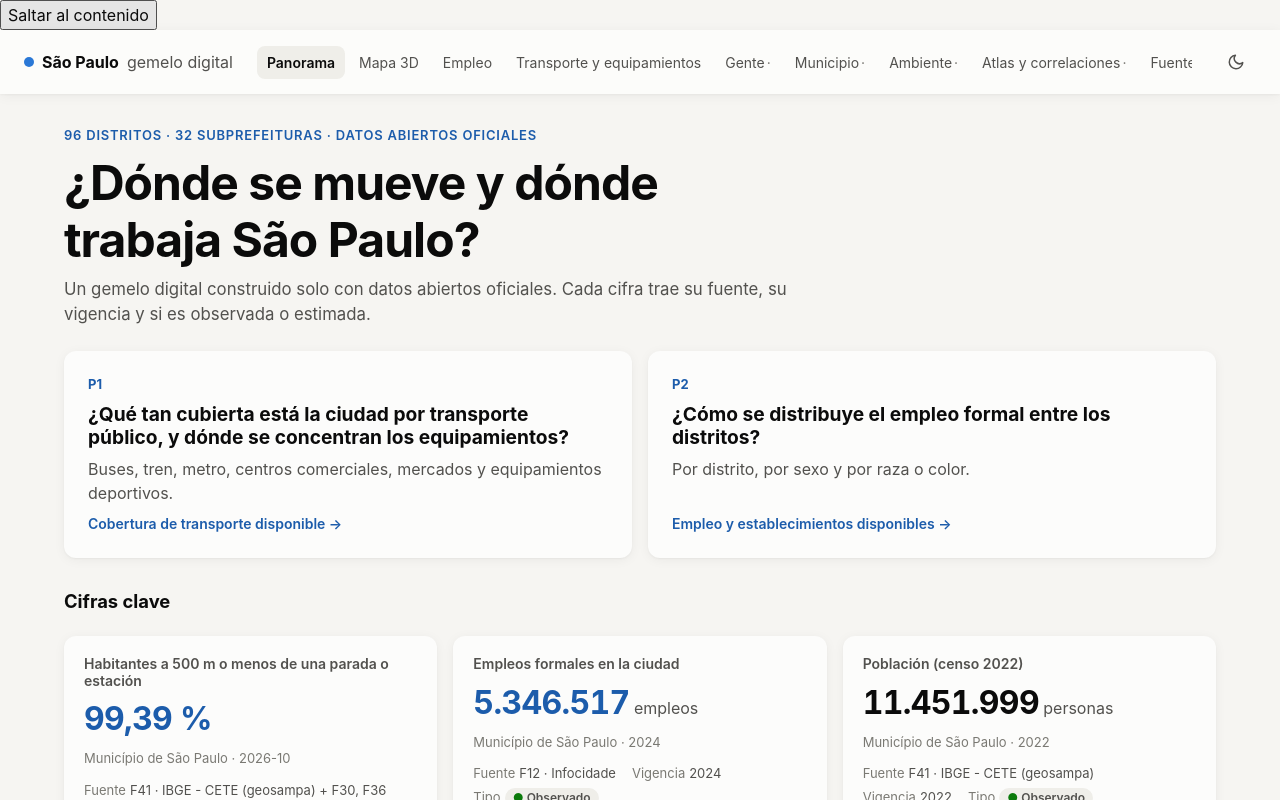
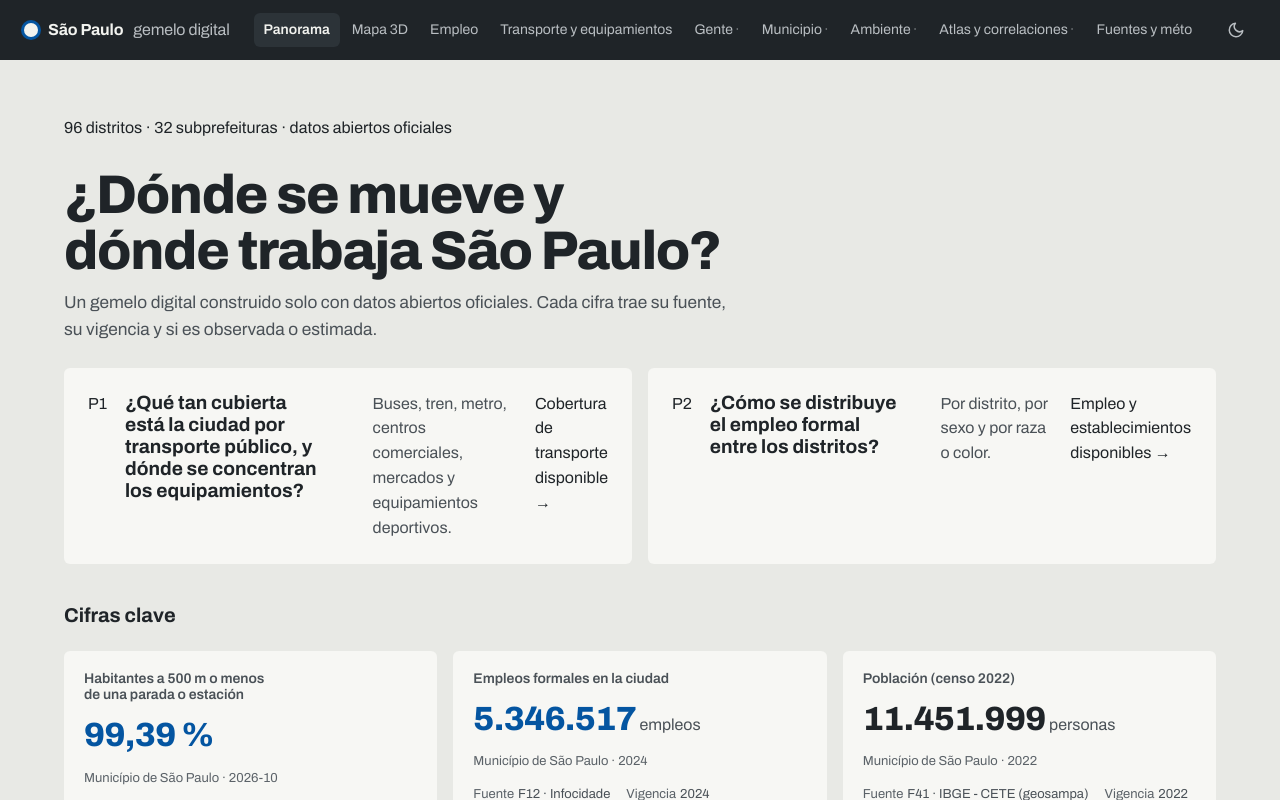
Before and after one commit to sherrerah3/SaoPauloGemeloDigital, a React (Vite) app: page / in a window 1280 px wide. Shown: the top 800 px of the page. Built offline with nearby package versions, Linux system fonts and the light colour scheme.

Commit message:
Sistema visual de señalización del Metrô: tipografía Archivo, paleta concreto y asfalto, recuadros planos

```diff
--- a/package.json
+++ b/package.json
@@ -14,6 +14,7 @@
     "formato": "biome check --write . && .venv/bin/ruff check --fix ingesta && .venv/bin/ruff format ingesta"
   },
   "dependencies": {
+    "@fontsource-variable/archivo": "5.3.0",
     "maplibre-gl": "^6.15.0",
     "react": "^19.3.1",
     "react-dom": "^19.3.1",
--- a/src/estilos.css
+++ b/src/estilos.css
@@ -1,46 +1,64 @@
+/*
+ * Sistema visual: la señalización del Metrô de São Paulo.
+ * - Fondo «concreto», recuadros planos (sin bordes ni sombras) y texto «asfalto».
+ * - La cabecera es una banda oscura de señalización, igual en los dos temas.
+ * - Color con significado: azul de la línea 1 como acento (P1) y amarillo de la línea 4 solo para P2.
+ * - Una familia, Archivo: ancha en títulos y condensada en rótulos, como la señalética.
+ */
+
 :root {
   color-scheme: light;
-  --fondo: #f6f5f2;
-  --superficie: #fcfcfb;
-  --superficie-2: #efeee9;
-  --borde: #dedcd5;
-  --grilla: #e6e4de;
-  --texto: #0b0b0b;
-  --texto-2: #52514e;
-  --texto-tenue: #7a7973;
-  --acento: #1c5cab;
+  --fondo: #e8e9e5;
+  --superficie: #f7f7f4;
+  --superficie-2: #dee0db;
+  --borde: #c9ccc6;
+  --grilla: #d7d9d3;
+  --texto: #1f2428;
+  --texto-2: #4a5157;
+  --texto-tenue: #5b6268;
+  --acento: #0455a1;
   --serie-1: #2a78d6;
-  --aviso-fondo: #fff4dc;
-  --aviso-borde: #eda100;
-  --aviso-texto: #5c4300;
+  --aviso-fondo: #fbefc9;
+  --aviso-borde: #c98a00;
+  --aviso-texto: #4f3a00;
   --bien: #0b7a0b;
-  --radio: 12px;
-  --sombra: 0 1px 2px rgb(0 0 0 / 0.04), 0 2px 12px rgb(0 0 0 / 0.05);
-  --sombra-flotante: 0 8px 24px rgb(0 0 0 / 0.14);
-  --fuente: "Inter", system-ui, -apple-system, "Segoe UI", Roboto, sans-serif;
+
+  /* Fijos en los dos temas: la banda de señalización y los colores oficiales de línea. */
+  --senal: #1f2428;
+  --senal-2: #2c3338;
+  --senal-texto: #f2f3ef;
+  --senal-texto-2: #b9bec2;
+  --linea-1: #0455a1;
+  --linea-4: #fed304;
+
+  --radio: 6px;
+  --sombra-flotante: 0 8px 24px rgb(20 24 28 / 0.18);
+  --fuente: "Archivo Variable", "Archivo", system-ui, sans-serif;
 }
 
 /* El tema lo fija index.html en <html data-tema> antes de pintar; src/tema.ts lo mantiene. */
 :root[data-tema="oscuro"] {
   color-scheme: dark;
-  --fondo: #121211;
-  --superficie: #1c1c1a;
-  --superficie-2: #272725;
-  --borde: #3a3a35;
-  --grilla: #2c2c29;
-  --texto: #f0efec;
-  --texto-2: #c3c2b7;
-  --texto-tenue: #93928a;
-  --acento: #86b6ef;
+  --fondo: #15181b;
+  --superficie: #1f2327;
+  --superficie-2: #2a2f34;
+  --borde: #3b4148;
+  --grilla: #2e3338;
+  --texto: #e8e9e5;
+  --texto-2: #b9bec2;
+  --texto-tenue: #949aa0;
+  --acento: #7db3ee;
   --serie-1: #3987e5;
-  --aviso-fondo: #2e2610;
+  --aviso-fondo: #2e2810;
   --aviso-borde: #c98500;
   --aviso-texto: #f3d999;
   --bien: #4cc24c;
-  --sombra: 0 1px 2px rgb(0 0 0 / 0.4), 0 4px 16px rgb(0 0 0 / 0.25);
+  --senal: #0e1012;
+  --senal-2: #1f2327;
   --sombra-flotante: 0 8px 24px rgb(0 0 0 / 0.5);
 }
 
+/* --- Base --- */
 * {
   box-sizing: border-box;
 }
@@ -53,16 +71,25 @@ body {
   color: var(--texto);
   font-family: var(--fuente);
   font-size: 16px;
-  line-height: 1.5;
+  line-height: 1.55;
+  font-stretch: 100%;
 }
 a {
   color: var(--acento);
 }
+a,
+button {
+  touch-action: manipulation;
+}
 h1,
 h2,
 h3 {
-  line-height: 1.2;
   margin: 0;
+  line-height: 1.15;
+  text-wrap: balance;
+}
+p {
+  text-wrap: pretty;
 }
 button,
 select,
@@ -70,8 +97,33 @@ input {
   font: inherit;
   color: inherit;
 }
+:focus-visible {
+  outline: 2px solid var(--acento);
+  outline-offset: 2px;
+}
 
-/* --- Cabecera --- */
+.saltar {
+  position: absolute;
+  top: 8px;
+  left: 8px;
+  z-index: 30;
+  padding: 8px 14px;
+  border-radius: var(--radio);
+  border: 0;
+  background: var(--superficie);
+  color: var(--texto);
+  font-weight: 600;
+  cursor: pointer;
+  transform: translateY(-200%);
+}
+.saltar:focus-visible {
+  transform: none;
+}
+.contenido:focus {
+  outline: none; /* recibe el foco solo desde el enlace «Saltar al contenido» */
+}
+
+/* --- Cabecera: banda de señalización --- */
 .cabecera {
   position: sticky;
   top: 0;
@@ -79,73 +131,88 @@ input {
   display: flex;
   align-items: center;
   gap: 24px;
-  padding: 12px 24px;
-  background: color-mix(in srgb, var(--superficie) 92%, transparent);
-  backdrop-filter: blur(8px);
-  box-shadow: var(--sombra);
+  padding: 10px 24px;
+  background: var(--senal);
+  color: var(--senal-texto);
+  --acento: #7db3ee; /* foco visible sobre la banda oscura */
 }
 .marca {
   display: flex;
   align-items: center;
-  gap: 8px;
+  gap: 10px;
   font-weight: 700;
-  color: var(--texto);
+  font-stretch: 112%;
+  letter-spacing: -0.01em;
+  color: var(--senal-texto);
   text-decoration: none;
   white-space: nowrap;
 }
+/* El punto de la marca es una estación: círculo blanco con anillo de la línea 1. */
 .marca-punto {
-  width: 10px;
-  height: 10px;
+  width: 14px;
+  height: 14px;
   border-radius: 50%;
-  background: var(--serie-1);
+  background: var(--senal-texto);
+  box-shadow: 0 0 0 3px var(--linea-1);
 }
 .marca-sub {
   font-weight: 400;
-  color: var(--texto-2);
+  font-stretch: 100%;
+  color: var(--senal-texto-2);
 }
 .nav {
   display: flex;
-  gap: 4px;
+  gap: 2px;
   overflow-x: auto;
   scrollbar-width: none;
 }
-.boton-tema {
+.nav a {
+  padding: 6px 10px;
+  border-radius: var(--radio);
+  color: var(--senal-texto-2);
+  text-decoration: none;
+  font-size: 14px;
+  font-stretch: 92%;
+  white-space: nowrap;
+}
+.nav a:hover {
+  background: var(--senal-2);
+  color: var(--senal-texto);
+}
+/* La barra tiene desplazamiento horizontal y recortaría el contorno de foco: va hacia dentro. */
+.nav a:focus-visible {
+  outline-offset: -2px;
+}
+.nav a.activa {
+  background: var(--senal-2);
+  color: var(--senal-texto);
+  font-weight: 600;
+}
+.nav-pendiente {
+  margin-left: 2px;
+  opacity: 0.6;
+}
+.boton-tema,
+.boton-menu {
   display: grid;
   place-items: center;
   flex: none;
   width: 40px;
   height: 40px;
-  margin-left: auto;
+  padding: 0;
   border: 0;
-  border-radius: 8px;
+  border-radius: var(--radio);
   background: transparent;
-  color: var(--texto-2);
+  color: var(--senal-texto-2);
   cursor: pointer;
 }
-.boton-tema:hover {
-  background: var(--superficie-2);
-  color: var(--texto);
+.boton-tema {
+  margin-left: auto;
 }
-.nav a {
-  padding: 6px 10px;
-  border-radius: 8px;
-  color: var(--texto-2);
-  text-decoration: none;
-  font-size: 14px;
-  white-space: nowrap;
-}
-.nav a:hover {
-  background: var(--superficie-2);
-  color: var(--texto);
-}
-.nav a.activa {
-  background: var(--superficie-2);
-  color: var(--texto);
-  font-weight: 600;
-}
-.nav-pendiente {
-  color: var(--texto-tenue);
-  margin-left: 2px;
+.boton-tema:hover,
+.boton-menu:hover {
+  background: var(--senal-2);
+  color: var(--senal-texto);
 }
 .boton-menu {
   display: none;
@@ -155,7 +222,7 @@ input {
 .contenido {
   max-width: 1200px;
   margin: 0 auto;
-  padding: 32px 24px 48px;
+  padding: 40px 24px 56px;
 }
 .seccion {
   display: flex;
@@ -167,32 +234,31 @@ input {
   max-width: 760px;
   display: flex;
   flex-direction: column;
-  gap: 8px;
+  gap: 10px;
 }
 .portada h1 {
-  font-size: clamp(2rem, 5vw, 3rem);
-  letter-spacing: -0.02em;
+  font-size: clamp(2.1rem, 5.2vw, 3.4rem);
+  font-weight: 750;
+  font-stretch: 115%;
+  letter-spacing: -0.025em;
+  line-height: 1.04;
 }
 .seccion-cabecera h1 {
-  font-size: clamp(1.6rem, 3.5vw, 2.2rem);
-  letter-spacing: -0.01em;
-}
-.antetitulo {
-  margin: 0;
-  font-size: 13px;
-  font-weight: 600;
-  text-transform: uppercase;
-  letter-spacing: 0.06em;
-  color: var(--acento);
+  font-size: clamp(1.7rem, 3.6vw, 2.4rem);
+  font-weight: 720;
+  font-stretch: 110%;
+  letter-spacing: -0.02em;
 }
 .entrada {
   margin: 0;
+  max-width: 68ch;
   color: var(--texto-2);
-  font-size: 1.05rem;
+  font-size: 1.08rem;
 }
 .subtitulo {
-  font-size: 1.15rem;
-  margin-top: 8px;
+  margin-top: 16px;
+  font-size: 1.25rem;
+  font-stretch: 110%;
 }
 .nota {
   margin: 0;
@@ -200,55 +266,94 @@ input {
   color: var(--texto-tenue);
 }
 
-/* --- Preguntas --- */
+/* Rótulo de pregunta con el círculo de línea (P1 azul, P2 amarillo). */
+.rotulo-pregunta {
+  display: flex;
+  align-items: center;
+  gap: 10px;
+  margin: 0;
+  font-size: 15px;
+  font-weight: 600;
+  font-stretch: 90%;
+  color: var(--texto-2);
+}
+.codigo-pregunta {
+  display: inline-grid;
+  place-items: center;
+  flex: none;
+  width: 2.2em;
+  height: 2.2em;
+  border-radius: 50%;
+  font-size: 15px;
+  font-weight: 750;
+  font-stretch: 85%;
+  letter-spacing: -0.02em;
+}
+.codigo-p1 {
+  background: var(--linea-1);
+  color: #ffffff;
+}
+.codigo-p2 {
+  background: var(--linea-4);
+  color: #1f2428;
+}
+
+/* --- Preguntas de la portada: placas de estación --- */
 .preguntas {
   display: grid;
-  grid-template-columns: repeat(auto-fit, minmax(280px, 1fr));
+  grid-template-columns: repeat(auto-fit, minmax(300px, 1fr));
   gap: 16px;
 }
 .pregunta {
   display: flex;
-  flex-direction: column;
-  gap: 8px;
+  gap: 18px;
   padding: 24px;
   border-radius: var(--radio);
   background: var(--superficie);
-  box-shadow: var(--sombra);
   color: var(--texto);
   text-decoration: none;
-  transition:
-    box-shadow 0.15s,
-    transform 0.15s;
+  transition: background-color 0.15s;
 }
 .pregunta:hover {
-  box-shadow: var(--sombra-flotante);
-  transform: translateY(-2px);
+  background: var(--superficie-2);
+}
+@media (prefers-reduced-motion: reduce) {
+  .pregunta {
+    transition: none;
+  }
+}
+.pregunta .codigo-pregunta {
+  font-size: 20px;
+}
+.pregunta-cuerpo {
+  display: flex;
+  flex-direction: column;
+  gap: 8px;
+  min-width: 0;
 }
 .pregunta h2 {
   font-size: 1.2rem;
+  font-stretch: 105%;
 }
 .pregunta p {
   margin: 0;
   color: var(--texto-2);
 }
-.pregunta-codigo {
-  font-size: 13px;
-  font-weight: 700;
-  color: var(--acento);
-}
-.estado-listo {
+.pregunta-accion {
   margin-top: auto;
+  padding-top: 4px;
   font-size: 14px;
   font-weight: 600;
   color: var(--acento);
+  text-decoration: underline;
+  text-decoration-thickness: 1px;
+  text-underline-offset: 3px;
 }
-.estado-pendiente {
-  margin-top: auto;
-  font-size: 14px;
-  color: var(--texto-tenue);
+.pregunta:hover .pregunta-accion {
+  text-decoration-thickness: 2px;
 }
 
-/* --- Tarjetas --- */
+/* --- Tarjetas de indicador --- */
 .rejilla-tarjetas {
   display: grid;
   grid-template-columns: repeat(auto-fit, minmax(240px, 1fr));
@@ -261,19 +366,22 @@ input {
   padding: 20px;
   border-radius: var(--radio);
   background: var(--superficie);
-  box-shadow: var(--sombra);
+  min-width: 0;
 }
 .tarjeta h3 {
   font-size: 14px;
   font-weight: 600;
+  font-stretch: 92%;
   color: var(--texto-2);
 }
 .cifra {
   margin: 0;
-  font-size: 2rem;
-  font-weight: 700;
+  font-size: 2.1rem;
+  font-weight: 720;
+  font-stretch: 108%;
   letter-spacing: -0.02em;
   font-variant-numeric: tabular-nums;
+  overflow-wrap: anywhere;
 }
 .cifra-destacada {
   color: var(--acento);
@@ -281,6 +389,7 @@ input {
 .unidad {
   font-size: 1rem;
   font-weight: 400;
+  font-stretch: 100%;
   color: var(--texto-2);
   letter-spacing: 0;
 }
@@ -316,7 +425,7 @@ input {
   margin: 6px 0 0;
   padding: 8px 10px;
   font-size: 13px;
-  border-radius: 8px;
+  border-radius: var(--radio);
   background: var(--aviso-fondo);
   color: var(--aviso-texto);
 }
@@ -326,6 +435,7 @@ input {
   border-radius: 999px;
   font-size: 12px;
   font-weight: 600;
+  font-stretch: 92%;
   background: var(--superficie-2);
   color: var(--texto-2);
   white-space: nowrap;
@@ -365,12 +475,13 @@ input {
   padding: 20px;
   border-radius: var(--radio);
   background: var(--superficie);
-  box-shadow: var(--sombra);
   min-width: 0;
 }
 .panel h2 {
-  font-size: 1rem;
+  font-size: 1.05rem;
+  font-stretch: 105%;
 }
+/* Dentro de un panel, las tarjetas pequeñas usan el segundo tono para distinguirse. */
 .rejilla-mini {
   display: grid;
   grid-template-columns: repeat(auto-fit, minmax(200px, 1fr));
@@ -378,6 +489,7 @@ input {
 }
 .rejilla-mini .tarjeta {
   padding: 14px;
+  background: var(--superficie-2);
 }
 .rejilla-mini .cifra {
   font-size: 1.4rem;
@@ -402,21 +514,23 @@ input {
   flex-direction: column;
   gap: 4px;
   font-size: 13px;
+  font-stretch: 92%;
   color: var(--texto-2);
 }
 .filtros select,
 .filtros input {
   min-height: 40px;
   padding: 6px 10px;
-  border-radius: 8px;
+  border-radius: var(--radio);
   border: 1px solid var(--borde);
   background: var(--superficie);
+  color: var(--texto);
   font-size: 15px;
 }
 .boton-secundario {
   min-height: 40px;
   padding: 6px 14px;
-  border-radius: 8px;
+  border-radius: var(--radio);
   border: 1px solid var(--borde);
   background: var(--superficie);
   cursor: pointer;
@@ -448,12 +562,25 @@ input {
   flex-direction: column;
   gap: 8px;
 }
+.mapa-contenedor {
+  position: relative;
+}
 .mapa {
   width: 100%;
   height: 440px;
-  border-radius: 8px;
+  border-radius: var(--radio);
   overflow: hidden;
   background: var(--superficie-2);
+}
+.mapa-cargando {
+  position: absolute;
+  inset: 0;
+  display: grid;
+  place-items: center;
+  margin: 0;
+  font-size: 14px;
+  color: var(--texto-tenue);
+  pointer-events: none;
 }
 .leyenda {
   display: flex;
@@ -485,24 +612,12 @@ input {
   height: 14px;
   border-radius: 3px;
 }
-.mapa-contenedor {
-  position: relative;
-}
-.mapa-cargando {
-  position: absolute;
-  inset: 0;
-  display: grid;
-  place-items: center;
-  margin: 0;
-  font-size: 14px;
-  color: var(--texto-tenue);
-  pointer-events: none;
-}
+
 .maplibregl-popup-content {
   font-family: var(--fuente);
   font-size: 13px;
   padding: 8px 10px;
-  border-radius: 8px;
+  border-radius: var(--radio);
   background: var(--superficie);
   color: var(--texto);
   box-shadow: var(--sombra-flotante);
@@ -545,17 +660,17 @@ input {
 }
 .mapa-3d {
   height: min(70vh, 640px);
-  border-radius: var(--radio);
 }
 .panel-capas {
   position: absolute;
   top: 12px;
   left: 12px;
   width: 240px;
-  padding: 14px;
-  border-radius: 10px;
   max-height: calc(100% - 24px);
   overflow-y: auto;
+  overscroll-behavior: contain;
+  padding: 14px;
+  border-radius: var(--radio);
   background: var(--superficie);
   font-size: 14px;
   box-shadow: var(--sombra-flotante);
@@ -616,9 +731,8 @@ input {
 
 /* --- Tablas --- */
 .tabla-scroll {
-  overflow-x: auto;
+  overflow: auto;
   max-height: 420px;
-  overflow-y: auto;
 }
 table {
   width: 100%;
@@ -638,6 +752,7 @@ th {
   background: var(--superficie);
   font-size: 12px;
   font-weight: 600;
+  font-stretch: 92%;
   color: var(--texto-2);
 }
 .num {
@@ -675,7 +790,6 @@ code {
   padding: 6px 12px;
   border-radius: 999px;
   background: var(--superficie);
-  box-shadow: var(--sombra);
   font-size: 14px;
 }
 .metodo {
@@ -704,7 +818,6 @@ code {
   padding: 20px;
   border-radius: var(--radio);
   background: var(--superficie);
-  box-shadow: var(--sombra);
 }
 .lista-vacios dt {
   font-weight: 600;
@@ -747,30 +860,22 @@ code {
   .cabecera {
     flex-wrap: wrap;
     gap: 8px;
-    padding: 10px 16px;
+    padding: 8px 16px;
   }
-  /* En móvil: marca, tema y menú en la primera fila; la navegación se despliega debajo. */
+  /* Marca, tema y menú en la primera fila; la navegación se despliega debajo. */
   .boton-tema {
     order: 1;
   }
   .boton-menu {
     order: 2;
     display: grid;
-    place-items: center;
-    width: 40px;
-    height: 40px;
-    padding: 0;
-    border: 0;
-    border-radius: 8px;
-    background: transparent;
-    color: var(--texto-2);
-    cursor: pointer;
   }
   .nav {
     order: 3;
     display: none;
     width: 100%;
     flex-direction: column;
+    padding-bottom: 8px;
   }
   .nav.abierta {
     display: flex;
@@ -779,7 +884,7 @@ code {
     padding: 10px 12px;
   }
   .contenido {
-    padding: 24px 16px 40px;
+    padding: 28px 16px 40px;
   }
   .pie {
     padding: 20px 16px;
@@ -790,10 +895,14 @@ code {
   .panel {
     padding: 16px;
   }
+  .pregunta {
+    padding: 20px;
+    gap: 14px;
+  }
   .panel-capas {
     position: static;
     width: auto;
     margin-top: 12px;
-    box-shadow: var(--sombra);
+    box-shadow: none;
   }
 }
--- a/src/main.tsx
+++ b/src/main.tsx
@@ -1,5 +1,6 @@
 import { StrictMode } from "react";
 import { createRoot } from "react-dom/client";
+import "@fontsource-variable/archivo/wdth.css";
 import "./estilos.css";
 import App from "./App";
 
```
Also changed, not shown: 1 other file (tests, documents, lock files or other folders).
